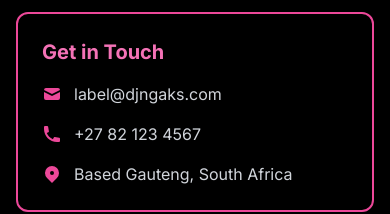
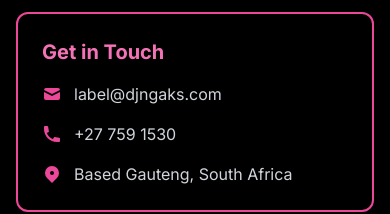
Before and after one commit to Nathandiv/Dj-Ngaks, an Angular app: page /contact in a window 390 px wide. Shown: the part 1400-1614 px from the top of the page. Built offline with nearby package versions, Linux system fonts and the light colour scheme.

Commit message:
update contact component to use mailto and tel links for email and phone, and add spacing in footer component

```diff
--- a/src/app/components/contact/contact.component.html
+++ b/src/app/components/contact/contact.component.html
@@ -155,13 +155,13 @@
                   <path d="M2.003 5.884L10 9.882l7.997-3.998A2 2 0 0016 4H4a2 2 0 00-1.997 1.884z"></path>
                   <path d="M18 8.118l-8 4-8-4V14a2 2 0 002 2h12a2 2 0 002-2V8.118z"></path>
                 </svg>
-                <span class="text-gray-300">label&#64;djngaks.com</span>
+                <a href="mailto:label@djngaks.com" class="text-gray-300">label&#64;djngaks.com</a>
               </div>
               <div class="flex items-center space-x-3">
                 <svg class="w-5 h-5 text-pink-500 flex-shrink-0" fill="currentColor" viewBox="0 0 20 20">
                   <path d="M2 3a1 1 0 011-1h2.153a1 1 0 01.986.836l.74 4.435a1 1 0 01-.54 1.06l-1.548.773a11.037 11.037 0 006.105 6.105l.774-1.548a1 1 0 011.059-.54l4.435.74a1 1 0 01.836.986V17a1 1 0 01-1 1h-2C7.82 18 2 12.18 2 5V3z"></path>
                 </svg>
-                <span class="text-gray-300">+27 82 123 4567</span>
+                <a href="tel:+277591530" class="text-gray-300">+27 759 1530</a>
               </div>
               <div class="flex items-center space-x-3">
                 <svg class="w-5 h-5 text-pink-500 flex-shrink-0" fill="currentColor" viewBox="0 0 20 20">
```
Also changed, not shown: src/app/components/footer/footer.component.html (+6 -1 lines).
